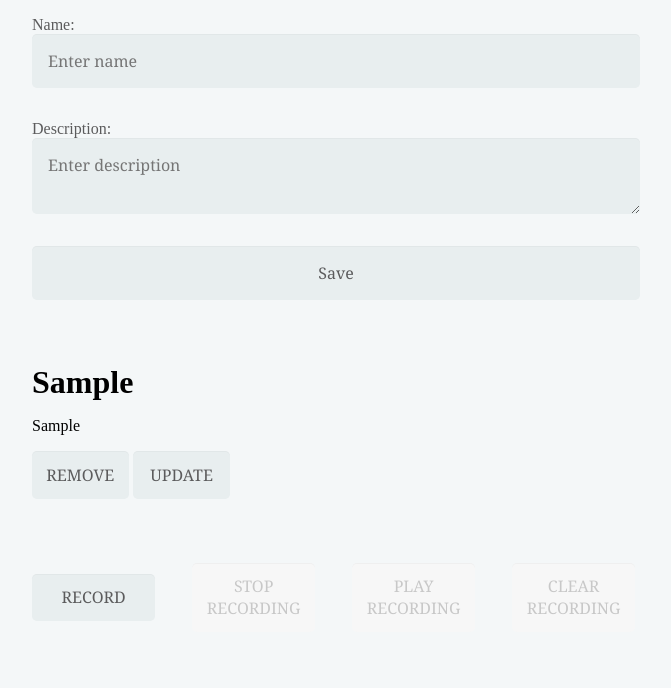
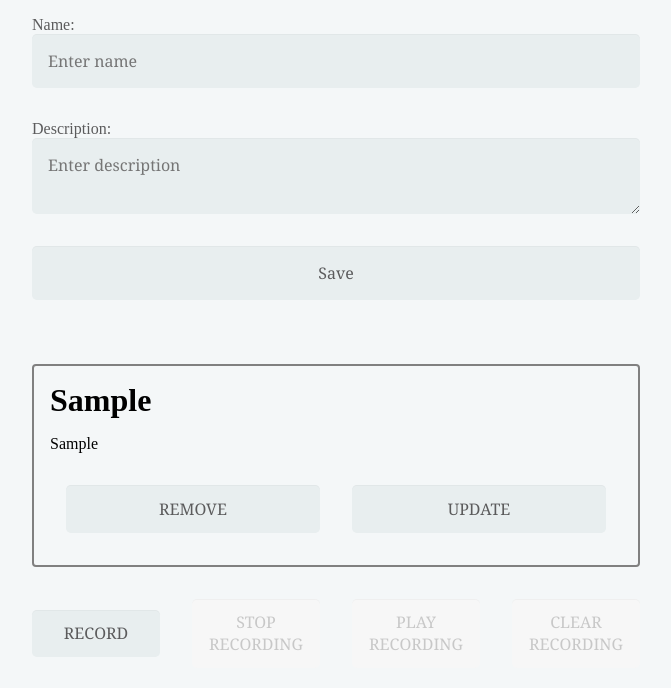
Before and after one commit to micail/todo, a React app: page / in a window 1280 px wide. Both pictures are taken after typing "Sample", "Sample" into the empty fields and a click on the input "Save". Shown: the top 688 px of the page, without its empty margins (304-975 px from the left). Built offline with nearby package versions, Linux system fonts and the light colour scheme.

Commit message:
Add border to the ToDo

```diff
--- a/src/components/App.jsx
+++ b/src/components/App.jsx
@@ -88,16 +88,16 @@ const App = (props) => {
 
       <div className="row">
         <div className="col-xs-12 col-md-6 padding-none">
-          <div className="col-xs-12 col-lg-3">
+          <div className="col-xs-12 col-md-6 col-lg-3">
             <Button name="Record" action={startRecording} dis={(props.appState !== 'RECORDING')} />
           </div>
-          <div className="col-xs-12 col-lg-3">
+          <div className="col-xs-12 col-md-6 col-lg-3">
             <Button name="Stop Recording" action={stopRecording} dis={(props.appState == 'RECORDING')} />
           </div>
-          <div className="col-xs-12 col-lg-3">
+          <div className="col-xs-12 col-md-6 col-lg-3">
             <Button name="Play Recording" action={playRecording} dis={shouldEnablePlayButton()} />
           </div>
-          <div className="col-xs-12 col-lg-3">
+          <div className="col-xs-12 col-md-6 col-lg-3">
             <Button name="Clear Recording" action={clearRecording} dis={(props.appState !== 'RECORDING' && props.recordState.size > 0)} />
           </div>
         </div>
--- a/src/components/Button.scss
+++ b/src/components/Button.scss
@@ -13,6 +13,8 @@
   width: 100%;
   text-align: center;
   align-self: center;
+  margin: auto;
+  display: block;
   &:disabled {
     background-color: #f7f7f7;
     color: #c8c8c8;
--- a/src/components/List.jsx
+++ b/src/components/List.jsx
@@ -20,10 +20,10 @@ const List = ({ toDoEntries, deleteEntry, updateEntry }) => {
           <div className="list-item">
             <h1>{name}</h1>
             <p>{description}</p>
-            <div className="col-xs-6 col-md-2 padding-none">
+            <div className="col-xs-12 col-sm-6">
             <Button className="btn" name="remove" action={deleteEntry} id={id} dis />
             </div>
-            <div className="col-xs-6 col-md-2 padding-none">
+            <div className="col-xs-12 col-sm-6">
             <button className="btn" name="update" type="button" onClick={() => (setUpdate(id))}>UPDATE</button>
             </div>
           </div>
--- a/src/components/List.scss
+++ b/src/components/List.scss
@@ -3,6 +3,9 @@
   justify-content: flex-start;
   display: flex;
   width: 100%;
+  border: 2px solid gray;
+  padding: 1rem;
+  border-radius: 4px;
   h1 {
     margin-bottom: 1rem;
     width: 100%;
```
